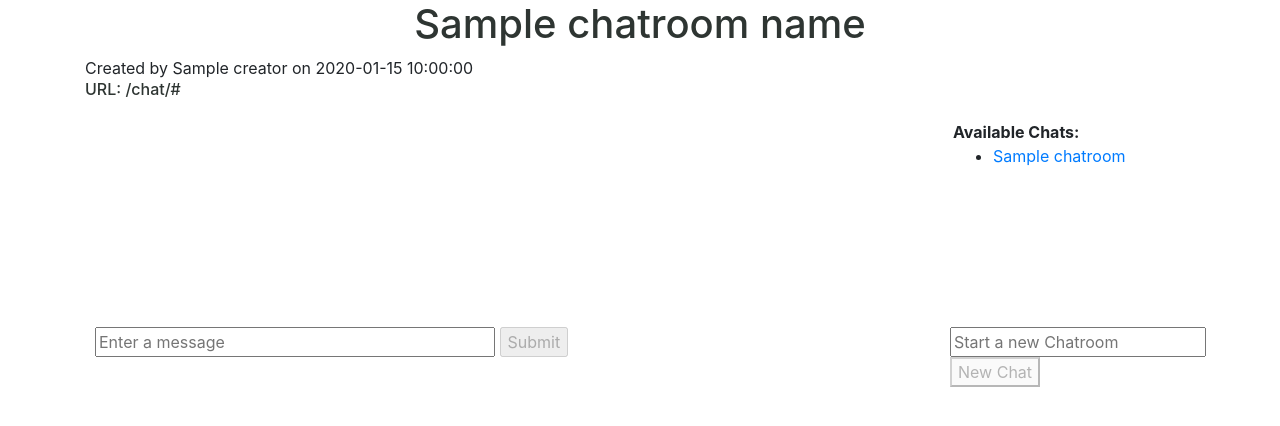
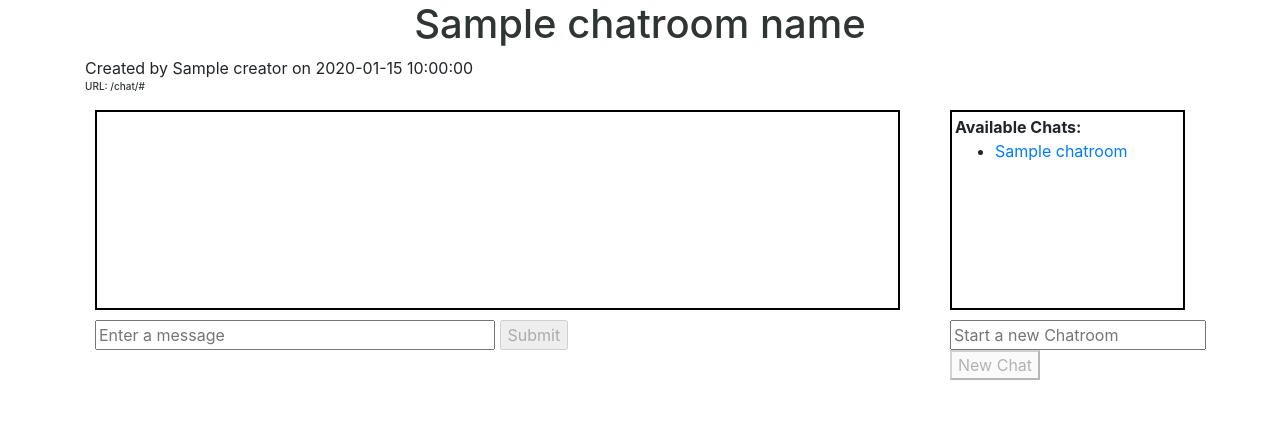
Before and after one commit to dsvanlani/DaveChat, a Flask app: template templates/room.html in a window 1280 px wide. Shown: the top 426 px of the page. Run offline with Flask 2, Linux system fonts and the light colour scheme; the template is opened without the code that fills it: most values are stand-ins (such as "Sample title", 1, 10 or a date in 2020); some libraries are stand-ins or nearby versions.

Commit message:
Think it all works here...

```diff
--- a/static/style_sheet.css
+++ b/static/style_sheet.css
@@ -4,6 +4,7 @@
   height: 200px;
   overflow: scroll;
   overflow-x: hidden;
+  border: 2px solid black;
 }
 
 #chatrooms_container {
@@ -12,6 +13,7 @@
   padding: 3px;
   overflow: scroll;
   overflow-x: hidden;
+  border: 2px solid black;
 }
 
 h1, h2, h3, h4, h5, h6 {
@@ -30,4 +32,8 @@ form {
   width: 400px;
 }
 
+.small_text {
+  font-size: 10px;
+}
+
 /*# sourceMappingURL=style_sheet.css.map */
--- a/static/style_sheet.scss
+++ b/static/style_sheet.scss
@@ -11,6 +11,7 @@ $background-color: #A0AAB2;
         height:200px;
         overflow:scroll;
         overflow-x:hidden;
+        border: 2px solid black;
 }
 
 
@@ -20,6 +21,7 @@ $background-color: #A0AAB2;
         padding:3px;
         overflow:scroll;
         overflow-x:hidden;
+         border: 2px solid black;
         }
 
 h1, h2, h3, h4, h5, h6 {
@@ -41,3 +43,7 @@ form {
 
 #enter {
         }
+
+.small_text {
+font-size: 10px;
+}
--- a/templates/chat.html
+++ b/templates/chat.html
@@ -1,6 +1,6 @@
 {% extends 'layout.html' %}
 
-{% block title %}Chatrooms{% endblock%}
+{% block title %}Find a Chatroom{% endblock%}
 
 {% block script %}
     <script type="text/javascript" src="//cdnjs.cloudflare.com/ajax/libs/socket.io/1.3.6/socket.io.min.js"></script>
@@ -11,7 +11,7 @@
 <div class="container">
     <div class="col">
         <div class="row">
-            <h1>Chatroom Page</h1>
+            <h3>Available Chats:</h3>
         </div>
         <div class="row">
             <ul id="chatroom_list">
--- a/templates/room.html
+++ b/templates/room.html
@@ -18,7 +18,7 @@
     <div class="row">
         <div class="col"
             <h6>Created by {{ creator }} on {{ date_created }}</h6>
-            <h6>URL: /chat/<span id="chat_id">{{ url }}</span></h6>
+            <h6 class="small_text">URL: /chat/<span id="chat_id">{{ url }}</span></h6>
         </div>
     </div>
     <div class="row">
```
Also changed, not shown: 1 other file.
